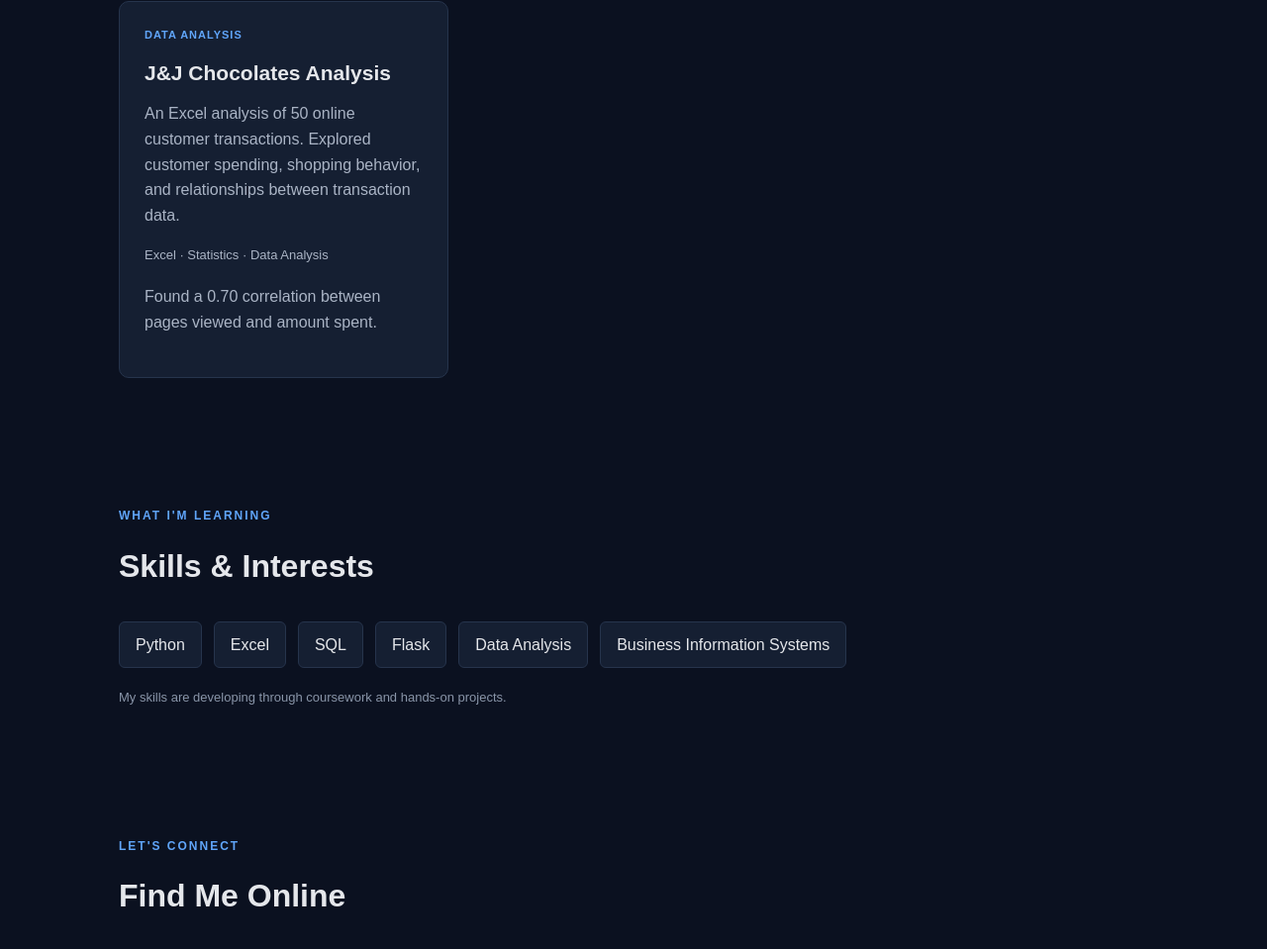
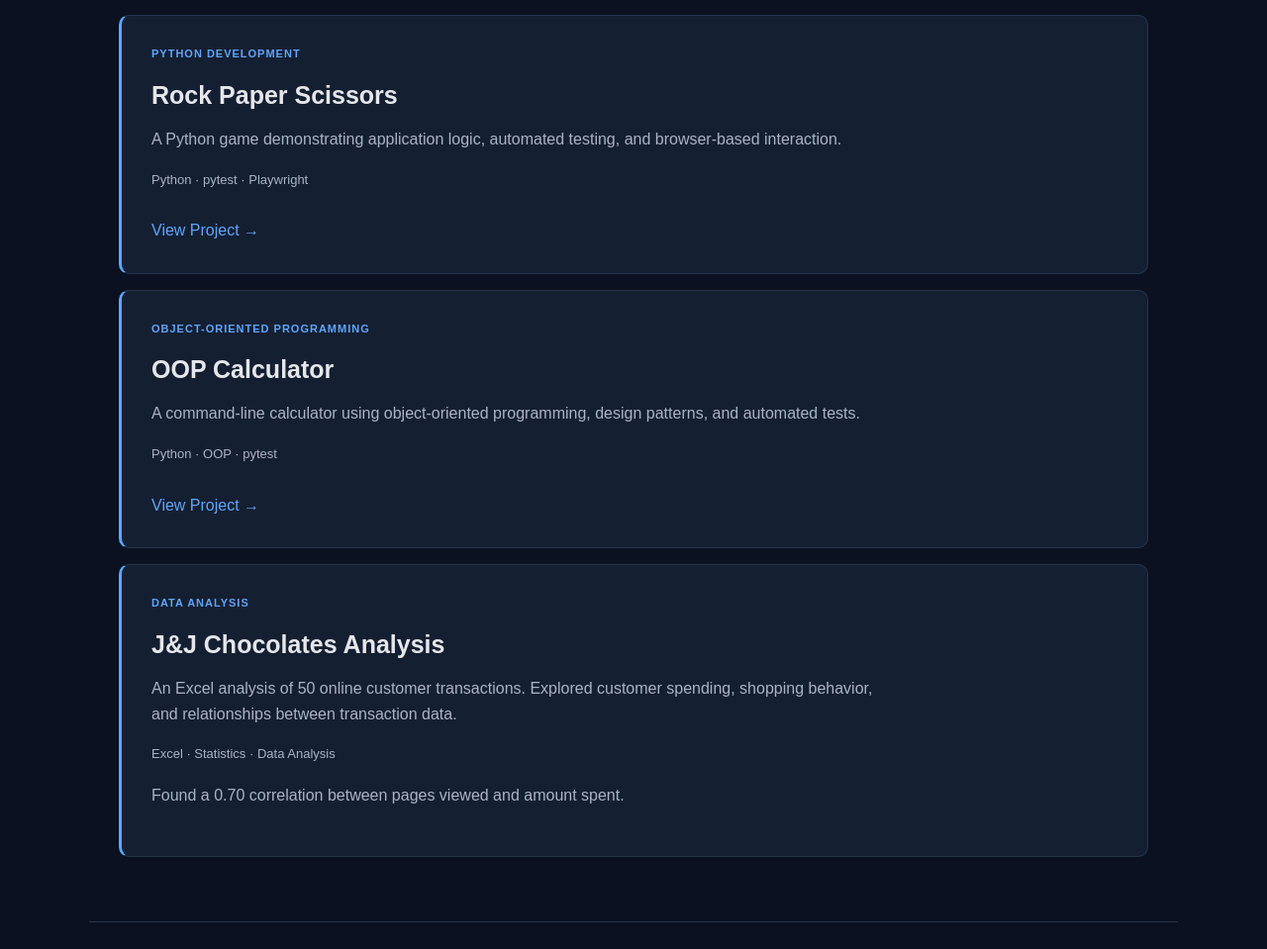
Before and after one commit to SaroshAboobakker/is218-portfolio, a plain HTML site: page option-b.html in a window 1280 px wide. Shown: the part 1078-2037 px from the top of the page at 99% size. Drawn offline with Linux system fonts and the light colour scheme.

Commit message:
Connect Option B to its separate layout

```diff
--- a/option-b.html
+++ b/option-b.html
@@ -5,7 +5,7 @@
     <meta charset="UTF-8">
     <meta name="viewport" content="width=device-width, initial-scale=1.0">
     <title>Sarosh Aboobakker | Portfolio</title>
-    <link rel="stylesheet" href="styles.css">
+    <link rel="stylesheet" href="styles-b.css">
 </head>
 <body>
 
@@ -43,7 +43,7 @@
             <p class="eyebrow">SELECTED WORK</p>
             <h2>My Projects</h2>
 
-            <div class="project-grid">
+            <div class="project-grid project-list">
                 <article class="project-card">
                     <p class="project-type">WEB DEVELOPMENT</p>
                     <h3>Bench & Bolt</h3>
@@ -102,7 +102,7 @@
             </div>
         </section>
 
-        <section class="section" id="skills">
+        <section class="section skills-section" id="skills">
             <p class="eyebrow">WHAT I'M LEARNING</p>
             <h2>Skills & Interests</h2>
 
```
